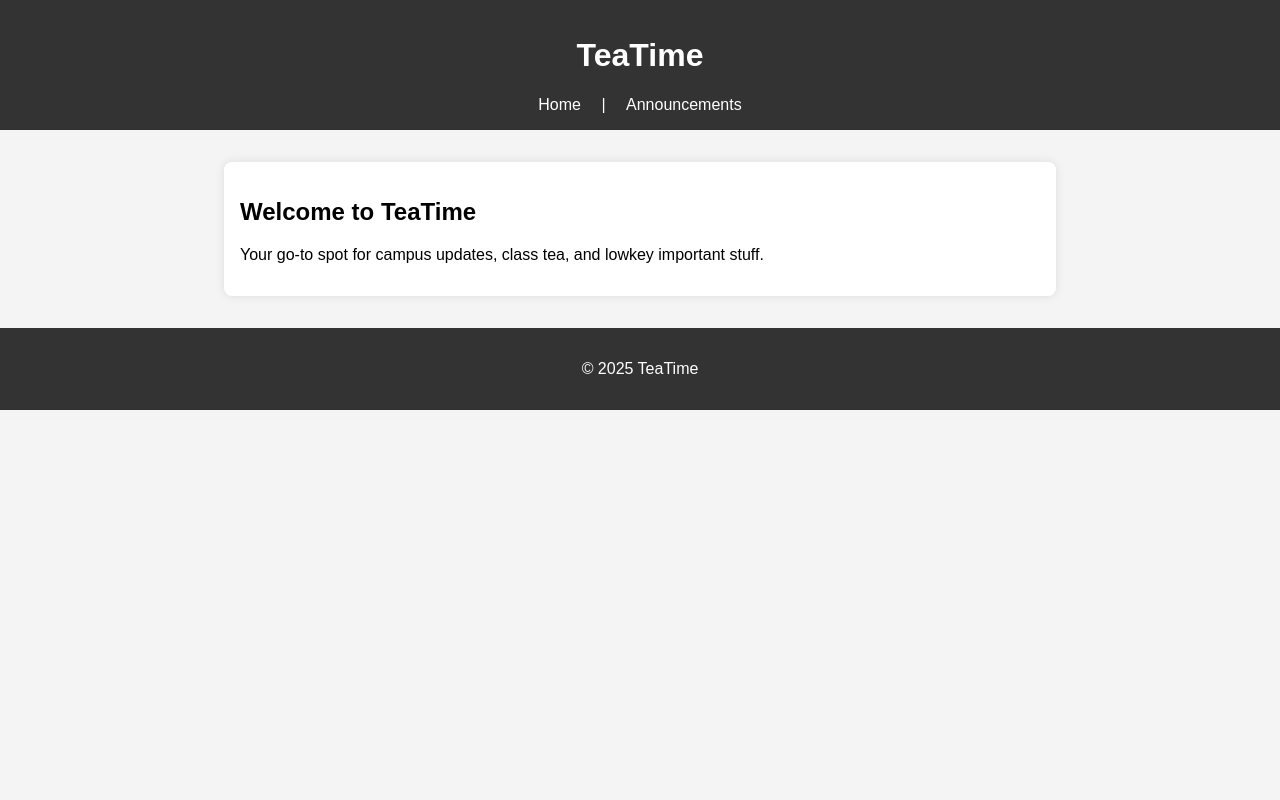
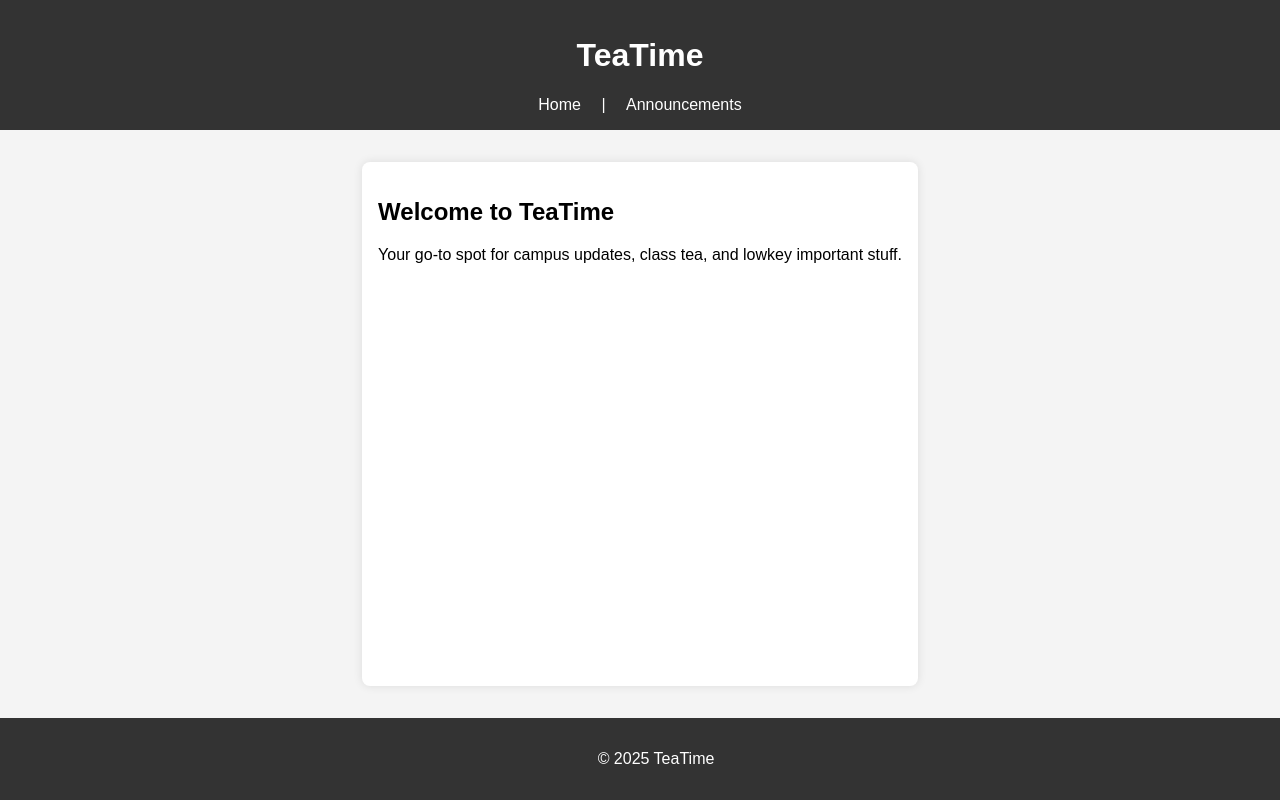
Before and after one commit to rechellann/IT373-Week3, a Django app: template core/templates/home.html in a window 1280 px wide. Run offline with Django 4.2, Linux system fonts and the light colour scheme; the template is opened without the code that fills it, so the values that code supplies are empty.

Commit message:
Update style.css

```diff
--- a/static/css/style.css
+++ b/static/css/style.css
@@ -3,6 +3,9 @@ body {
     margin: 0;
     padding: 0;
     background-color: #f4f4f4;
+    min-height: 100vh;
+    display: flex;
+    flex-direction: column;
 }
 
 header {
@@ -25,6 +28,7 @@ main {
     background-color: white;
     border-radius: 8px;
     box-shadow: 0 0 10px rgba(0,0,0,0.1);
+    flex: 1;
 }
 
 footer {
@@ -32,6 +36,7 @@ footer {
     padding: 1rem;
     background-color: #333;
     color: white;
+    width: 100%;
 }
 
 ul {
```
